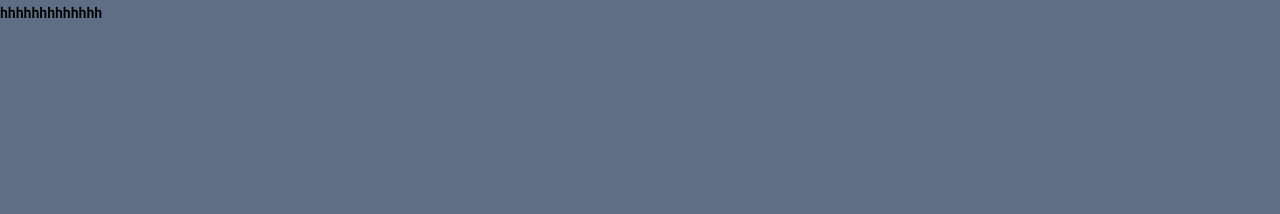
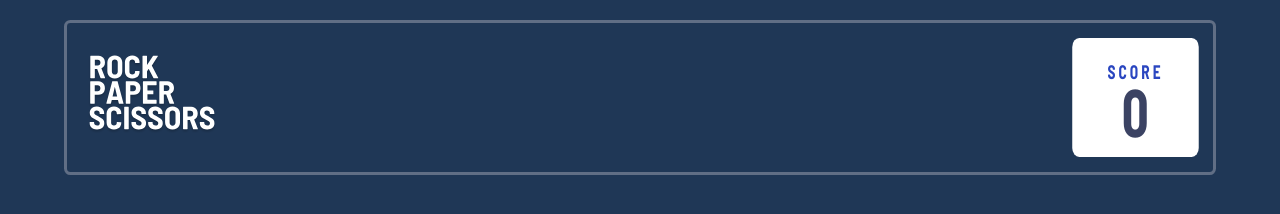
Before and after one commit to abdelkadersettah/roshambo, a plain HTML site: page index.html in a window 1280 px wide. Drawn offline with Linux system fonts and the light colour scheme.

Commit message:
styles header section icon and score card

```diff
--- a/index.html
+++ b/index.html
@@ -29,7 +29,16 @@
 </head>
 <body>
 
-hhhhhhhhhhhhh
+<header class="header">
+  <figure class="header__icon">
+    <img class="header__icon--img" src="./images/logo.svg"
+    alt="Roshambo Logo">
+  </figure>
+  <figure class="header__score">
+    <h1 class="header__score--title">Score</h1>
+    <h2 class="header__score--number">0</h2>
+  </figure>
+</header>
 
 </body>
 </html>
--- a/sass/abstracts/_gradients.scss
+++ b/sass/abstracts/_gradients.scss
@@ -1,4 +1,4 @@
-@mixin gradient-radial($inner-color: red, $outer-color: yellow) {
+@mixin gradient-radial($inner-color: #1f3756, $outer-color: #141539) {
   background-image: radial-gradient(
     circle closest-corner,
     $inner-color -20%,
--- a/sass/abstracts/_variables.scss
+++ b/sass/abstracts/_variables.scss
@@ -14,12 +14,25 @@
   --font-weight-bold: 700;
   // font size:
   --font-size-base: 1rem; // Assumes the browser default, typically `16px`
-  --font-size-sm: --font-size-base * 0.875;
-  --font-size-lg: --font-size-base * 1.25;
+  --font-size-sm: calc(var(--font-size-base) * 0.875);
+  --font-size-lg: calc(var(--font-size-base) * 1.25);
+  --font-size-xlg: calc(var(--font-size-base) * 2);
 
   // text color
   --dark-text-color: hsl(229, 25%, 31%);
   --score-text-color: hsl(229, 64%, 46%);
   --header-outline-color: hsl(217, 16%, 45%);
-  --white-color: hsl(0, 0%, 100%);
+  --white: hsl(0, 0%, 100%);
+  // margin
+  --margin-base: 1em;
+  --margin-xsm: calc(var(--margin-base) * 0.5);
+  --margin-sm: calc(var(--margin-base) * 0.875);
+  --margin-lg: calc(var(--margin-base) * 1.25);
+  --margin-xlg: calc(var(--margin-base) * 2);
+  // padding
+  --padding-base: 1em;
+  --padding-xsm: calc(var(--padding-base) * 0.5);
+  --padding-sm: calc(var(--padding-base) * 0.875);
+  --padding-lg: calc(var(--padding-base) * 1.25);
+  --padding-xlg: calc(var(--padding-base) * 2);
 }
--- a/sass/base/_base.scss
+++ b/sass/base/_base.scss
@@ -27,6 +27,7 @@ a:active {
   background-color: transparent;
   color: inherit;
 }
+
 html {
   // font-size: 62.5%; // 62.5= 10px/16px => 1rem == 10px;
 }
@@ -34,6 +35,6 @@ body {
   font-family: var(--primary-font);
   font-size: var(--font-size-base);
   line-height: 1.5;
-  color: var(--primary-color);
-  background-color: var(--header-outline-color);
+  @include gradient-radial();
+  color: var(--white);
 }
--- a/sass/main.scss
+++ b/sass/main.scss
@@ -1,3 +1,4 @@
 @import 'abstracts/variables';
 @import 'abstracts/gradients';
 @import 'base/base';
+@import 'pages/home';
--- /dev/null
+++ b/sass/pages/_home.scss
@@ -0,0 +1,42 @@
+.header {
+  display: flex;
+  justify-content: space-between;
+  border: 3px solid var(--header-outline-color);
+  border-radius: 0.4em;
+  padding: var(--padding-xlg) var(--padding-lg);
+  width: 90%;
+  margin: 0 auto;
+  margin-top: var(--margin-lg);
+  &__icon {
+    align-self: center;
+    &--img {
+      width: 80%;
+    }
+  }
+  &__score {
+    background-color: var(--white);
+    border-radius: 0.4em;
+    padding: var(--padding-xsm) var(--padding-xlg);
+    display: flex;
+    flex-direction: column;
+    justify-content: center;
+    align-items: center;
+    text-transform: uppercase;
+    // to decease height of score element
+    line-height: initial;
+    // increase size of score card
+    transform: scale(1.1, 1.4);
+
+    &--title {
+      color: var(--score-text-color);
+      font-size: var(--font-size-sm);
+      letter-spacing: 0.2em;
+    }
+    &--number {
+      color: var(--dark-text-color);
+      font-size: var(--font-size-xlg);
+      // increase size of score
+      transform: scale(1.5);
+    }
+  }
+}
```
Also changed, not shown: css/main.css, 1 other file.
